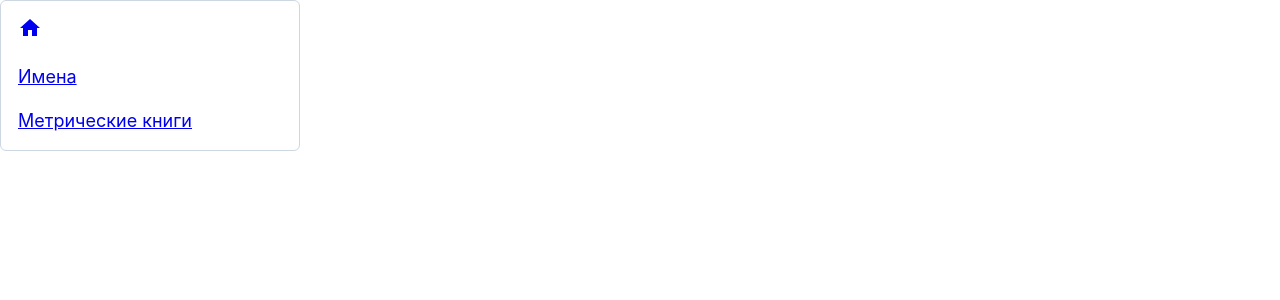
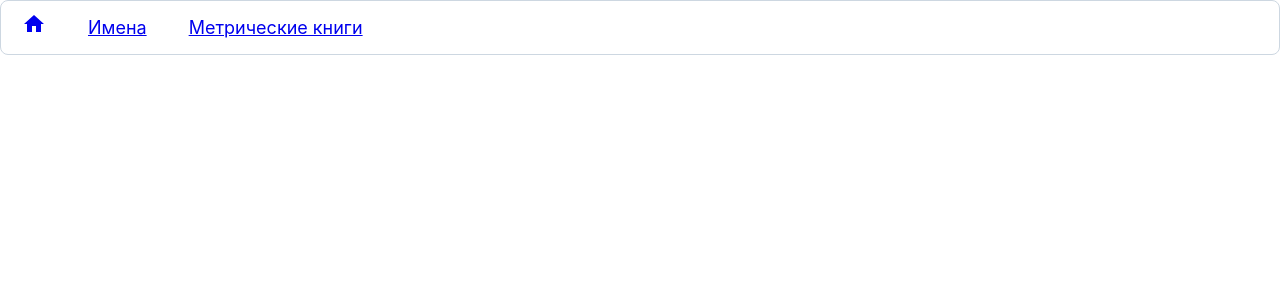
Before and after one commit to uezdy/indexby, a Next.js app: page / in a window 1280 px wide. Shown: the top 300 px of the page. Built offline with nearby package versions, Linux system fonts and the light colour scheme.

Commit message:
update menu

```diff
--- a/app/layout.tsx
+++ b/app/layout.tsx
@@ -16,7 +16,7 @@ export default function RootLayout({children}: { children: React.ReactNode }) {
         <head>
             <meta charSet="UTF-8"></meta>
         </head>
-        <body style={{margin: '0'}}>
+        <body>
             {children}
         </body>
         </html>
--- a/app/page.tsx
+++ b/app/page.tsx
@@ -5,12 +5,21 @@ import ListItem from '@mui/joy/ListItem';
 import ListItemButton from '@mui/joy/ListItemButton';
 import Home from '@mui/icons-material/Home';
 
+import '@/styles/styles.css';
+
 export default function Page() {
     return <>
         <List
+            role="menubar"
+            orientation="horizontal"
             size="lg"
             variant="outlined"
-            sx={{ maxWidth: 300, borderRadius: 'sm' }}
+            sx={{
+                '--List-radius': '8px',
+                '--List-padding': '4px',
+                '--List-gap': '8px',
+                '--ListItem-gap': '0px',
+            }}
         >
             <ListItem><ListItemButton><Link href="/"><Home /></Link></ListItemButton></ListItem>
             <ListItem><ListItemButton><Link href="/names">Имена</Link></ListItemButton></ListItem>
--- a/app/styles/styles.css
+++ b/app/styles/styles.css
@@ -1,11 +1,6 @@
-.link {
-    text-decoration: none;
+body {
+    margin: 0;
+}
 
+.main-nav-menu {
 }
-.link.active {
-    color: red;
-}
-nav a.link:not(:first-child):not(.active):after {
-    content: '→';
-    margin: 0 5px;
-}
```
